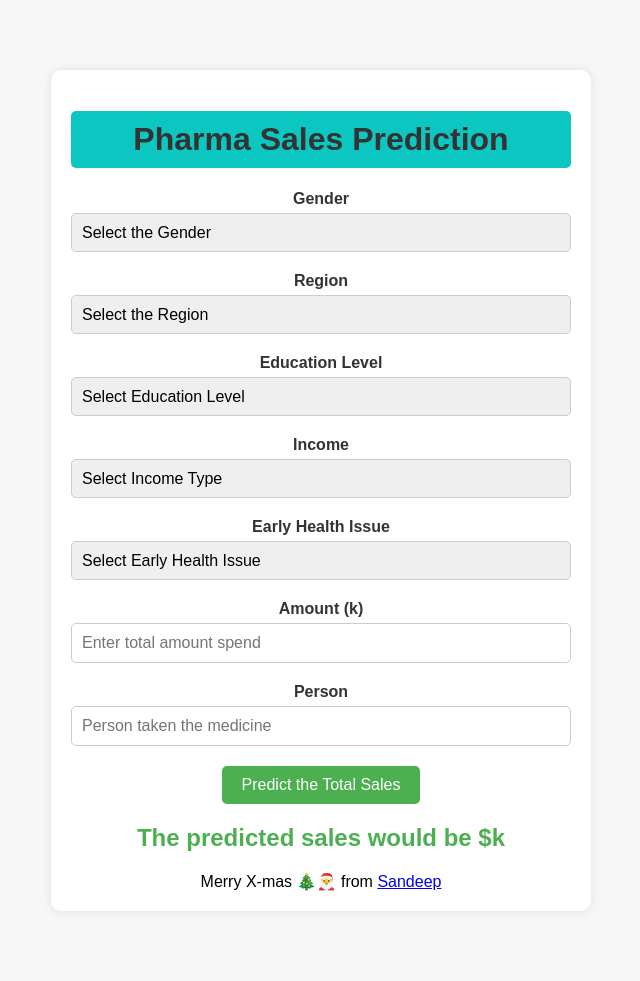
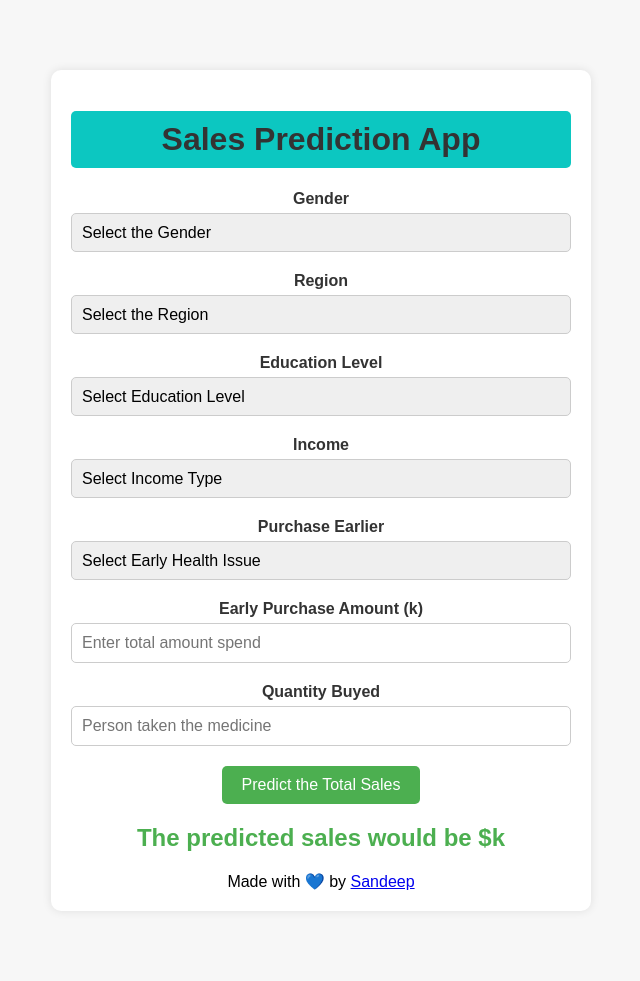
Before and after one commit to sandeepiitism/ml_pharma, a Flask app: page /predictdata in a window 1280 px wide. Shown: the whole page, without its empty margins (319-959 px from the left). Run offline with Flask 3, Linux system fonts and the light colour scheme.

Commit message:
Readme updated

```diff
--- a/src/logger.py
+++ b/src/logger.py
@@ -14,6 +14,6 @@
     level=logging.INFO,
 )
 
-### ------- to test log -------------- ###
+### ------- to test log -------s------- ###
 # if __name__ == "__main__":
 #     logging.info("logging has started")
--- a/templates/home.html
+++ b/templates/home.html
@@ -3,7 +3,7 @@
 <head>
     <meta charset="UTF-8">
     <meta name="viewport" content="width=device-width, initial-scale=1.0">
-    <title>Pharma Sales Prediction Demo</title>
+    <title>Sales Prediction Demo</title>
     <style>
         body {
             font-family: 'Arial', sans-serif;
@@ -78,7 +78,7 @@
         <!-- <h3>Demo_by_Sandeep</h3> -->
 
         <form action="{{ url_for('predict_datapoint')}}" method="post">
-            <h1>Pharma Sales Prediction</h1>
+            <h1>Sales Prediction App</h1>
 
             <div class="mb-3">
                 <label for="gender">Gender</label>
@@ -124,7 +124,7 @@
             </div>
 
             <div class="mb-3">
-                <label for="early_health_issue">Early Health Issue</label>
+                <label for="early_health_issue">Purchase Earlier</label>
                 <select class="form-control" name="early_health_issue" id="early_health_issue" required>
                     <option value="" disabled selected>Select Early Health Issue</option>
                     <option value="no">No</option>
@@ -133,12 +133,12 @@
             </div>
 
             <div class="mb-3">
-                <label for="amount">Amount (k)</label>
+                <label for="amount"> Early Purchase Amount (k)</label>
                 <input class="form-control" type="number" name="amount" id="amount" placeholder="Enter total amount spend" min="0" max="100" />
             </div>
 
             <div class="mb-3">
-                <label for="person">Person</label>
+                <label for="person">Quantity Buyed</label>
                 <input class="form-control" type="number" name="person" id="person" placeholder="Person taken the medicine" min="0" max="100" />
             </div>
 
@@ -150,7 +150,7 @@
         <h2>The predicted sales would be ${{results}}k</h2>
 
         <div class="attribution">
-            <span>Merry X-mas <span class="icon">🎄🎅</span> from <a href="https://sandeepiitism.netlify.com/" target="_blank">Sandeep</a></span>
+            <span>Made with <span class="icon">💙</span> by <a href="https://sandeepiitism.netlify.com/" target="_blank">Sandeep</a></span>
         </div>
     </div>
 </body>
```
Also changed, not shown: README.md, pharma.png (deleted), sales.png (added).
